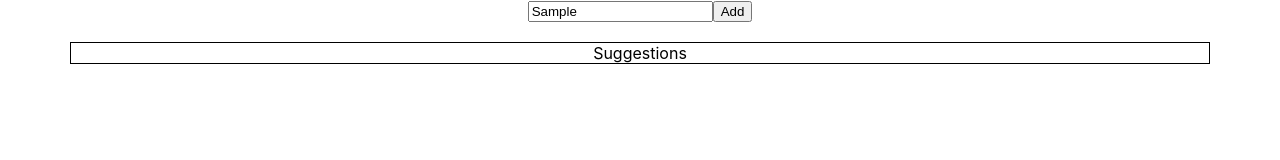
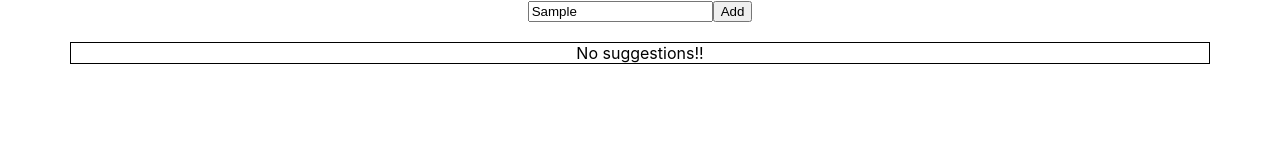
Before and after one commit to chaitanya1019/unibuddy-interview-challenge, a React (Create React App) app in the folder Solutions/Q2_Sol/mini-search-utility/: page / in a window 1280 px wide. Both pictures are taken after typing "Sample" into the empty fields and a click on the input "Add". Shown: the top 160 px of the page. Built offline with nearby package versions, Linux system fonts and the light colour scheme.

Commit message:
added code snippets to display suggestions only if user input is non empty and display no suggestions text if there are suggestion for given user input

```diff
--- a/Solutions/Q2_Sol/mini-search-utility/src/components/AutoComplete.js
+++ b/Solutions/Q2_Sol/mini-search-utility/src/components/AutoComplete.js
@@ -30,7 +30,7 @@ function AutoComplete(props) {
         <input type="submit" value="Add" />
       </form>
       <br />
-      <SuggestionsList suggestions={suggestions} />
+      {searchTxt && <SuggestionsList suggestions={suggestions} />}
     </Fragment>
   );
 }
--- a/Solutions/Q2_Sol/mini-search-utility/src/components/SuggestionsList.js
+++ b/Solutions/Q2_Sol/mini-search-utility/src/components/SuggestionsList.js
@@ -1,7 +1,20 @@
 import React from 'react';
 
 function SuggestionsList(props) {
-  return <div style={{ border: '1px solid' }}>Suggestions</div>;
+  const { suggestions } = props;
+  return (
+    <div style={{ border: '1px solid' }}>
+      {suggestions.length ? (
+        <ul>
+          {suggestions.map((suggestion, index) => {
+            return <li key={suggestion.id}>{suggestion.summary}</li>;
+          })}
+        </ul>
+      ) : (
+        <div>No suggestions!!</div>
+      )}
+    </div>
+  );
 }
 
 export default SuggestionsList;
```
